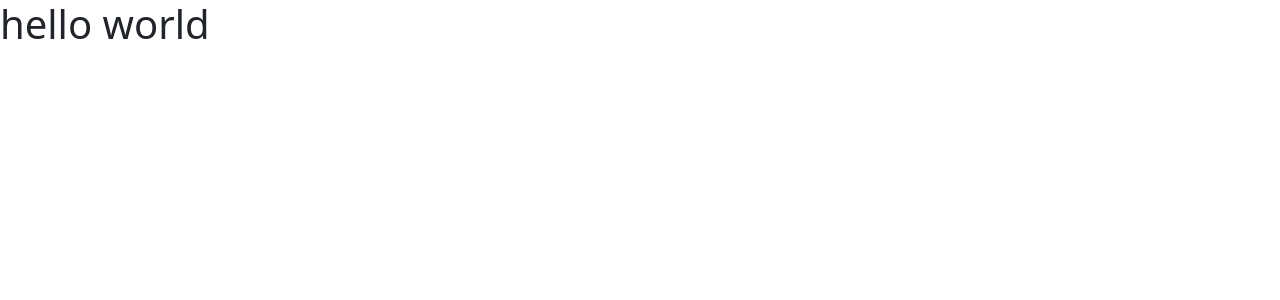
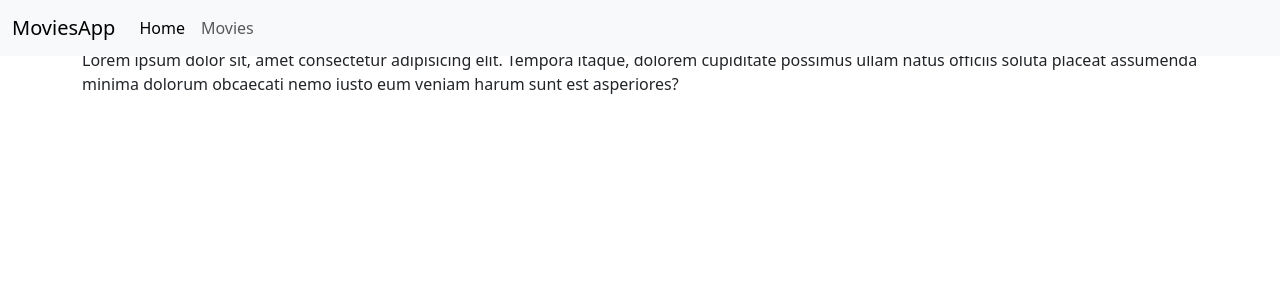
Before and after one commit to murphy-afk/webapp-react, a React (Vite) app: page / in a window 1280 px wide. Shown: the top 300 px of the page. Built offline with nearby package versions, Linux system fonts and the light colour scheme.

Commit message:
feat: header, layout, home route

```diff
--- a/src/App.jsx
+++ b/src/App.jsx
@@ -1,14 +1,23 @@
 import { useState } from 'react'
 import './App.css'
 import "bootstrap/dist/css/bootstrap.css";
+import AppLayout from './layouts/appLayout';
+import { BrowserRouter, Route, Routes } from 'react-router';
+import Home from './pages/Home';
 
 function App() {
-
-
+  const appName = 'MoviesApp'
   return (
     <>
-    <h1>hello world</h1>
+      <BrowserRouter>
+        <Routes>
+          <Route element={<AppLayout appName={appName} />}>
+            <Route element={<Home />} path="/" />
+          </Route>
+        </Routes>
+      </BrowserRouter>
     </>
+
   )
 }
 
--- /dev/null
+++ b/src/components/Header.jsx
@@ -0,0 +1,37 @@
+import { NavLink } from "react-router";
+
+export default function Header({ appName }) {
+  return (
+    <header className="fixed-top">
+      <nav class="navbar navbar-expand-lg bg-body-tertiary">
+        <div class="container-fluid">
+          <a class="navbar-brand" href="#">{appName || 'default app'}</a>
+          <button class="navbar-toggler" type="button" data-bs-toggle="collapse" data-bs-target="#navbarNav" aria-controls="navbarNav" aria-expanded="false" aria-label="Toggle navigation">
+            <span class="navbar-toggler-icon"></span>
+          </button>
+          <div class="collapse navbar-collapse" id="navbarNav">
+            <ul class="navbar-nav">
+              <li class="nav-item">
+                <NavLink
+                  className="nav-link"
+                  aria-current="page"
+                  to='/'>
+                  Home
+                </NavLink>
+              </li>
+              <li class="nav-item">
+                <NavLink
+                  className="nav-link"
+                  aria-current="page"
+                  to='/movies'>
+                  Movies
+                </NavLink>
+              </li>
+
+            </ul>
+          </div>
+        </div>
+      </nav>
+    </header>
+  );
+}
--- /dev/null
+++ b/src/layouts/appLayout.jsx
@@ -0,0 +1,11 @@
+import { Outlet } from "react-router-dom";
+import Header from "../components/Header";
+
+export default function AppLayout({ appName }) {
+  return (
+    <>
+      <Header appName={appName} />
+      <Outlet />
+    </>
+  );
+}
--- /dev/null
+++ b/src/pages/Home.jsx
@@ -0,0 +1,11 @@
+export default function Home() {
+  return (
+    <>
+      <section className="container py-5">
+        <p>
+          Lorem ipsum dolor sit, amet consectetur adipisicing elit. Tempora itaque, dolorem cupiditate possimus ullam natus officiis soluta placeat assumenda minima dolorum obcaecati nemo iusto eum veniam harum sunt est asperiores?
+        </p>
+      </section>
+    </>
+  );
+}
```
